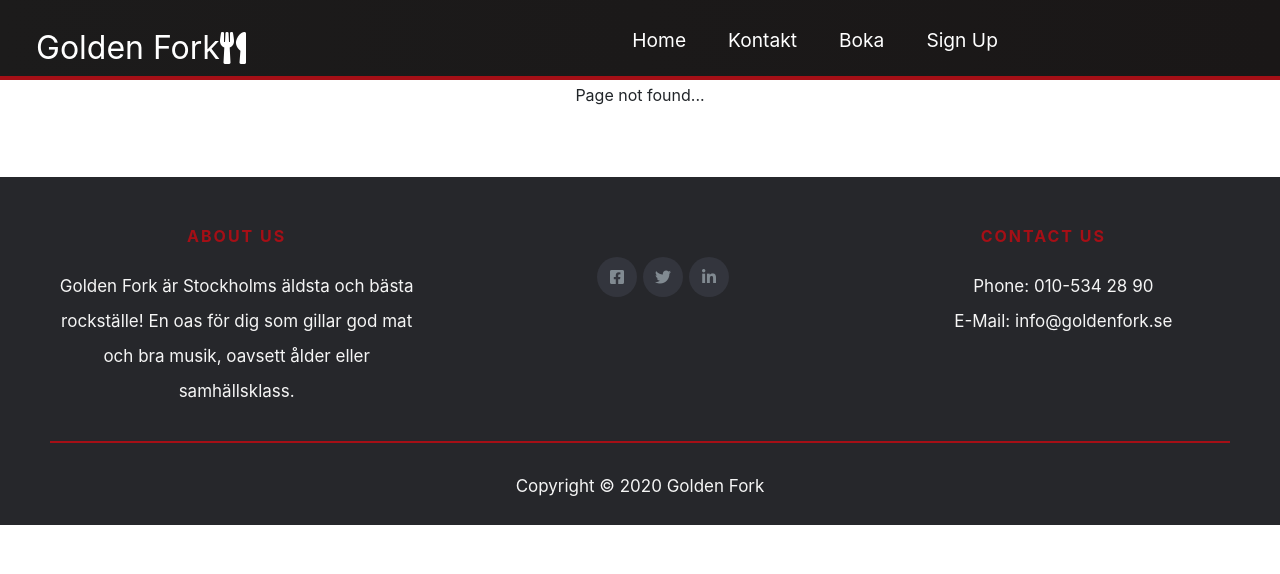
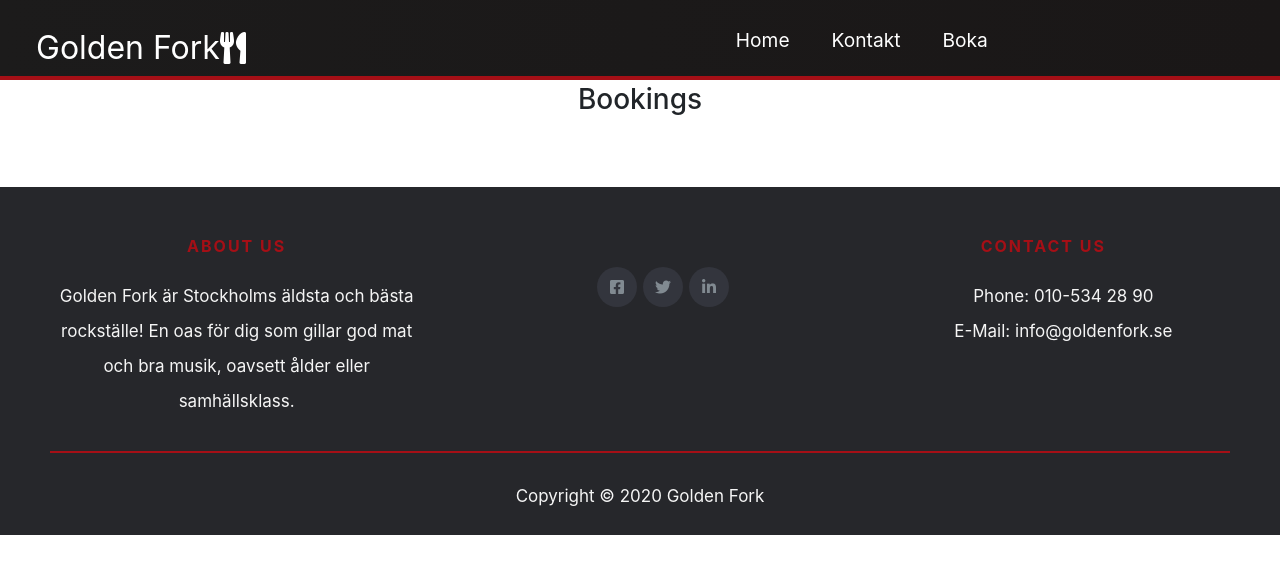
Before and after one commit to menafalici/restaurant-booking, a React (Create React App) app: page /admin in a window 1280 px wide. Shown: the top 574 px of the page. Built offline with nearby package versions, Linux system fonts and the light colour scheme.

Commit message:
structure and file changes

```diff
--- a/src/App.tsx
+++ b/src/App.tsx
@@ -10,6 +10,7 @@ import Main from './components/pages/main/Main';
 import Kontakt from './components/pages/kontakt/Kontakt';
 import Boka from './components/pages/boka/Boka';
 import Footer from './components/footer/Footer';
+import Admin from './components/pages/admin/Admin';
 import NotFound from './components/notfound/NotFound';
 
 function App() {
@@ -28,6 +29,9 @@ function App() {
             <Route path='/boka'>
               <Boka />
             </Route>
+            <Route path='/admin'>
+              <Admin />
+            </Route>
             <Route component={NotFound} />
           </Switch>
         </div>
--- a/src/components/navbar/Navbar.tsx
+++ b/src/components/navbar/Navbar.tsx
@@ -27,9 +27,6 @@ function Navbar() {
                         <li className='nav-item'>
                             <Link to='/boka' className='nav-links' onClick={closeMobilemenu}>Boka</Link>
                         </li>
-                        <li className='nav-item'>
-                            <Link to='/sign-up' className='nav-links' onClick={closeMobilemenu}>Sign Up</Link>
-                        </li>
                     </ul>
                 </div>
             </nav>
--- /dev/null
+++ b/src/components/pages/admin/Admin.tsx
@@ -0,0 +1,9 @@
+import React from 'react'
+
+function Admin() {
+    return (<div>
+        <h3> Bookings</h3>
+    </div>)
+}
+
+export default Admin
--- a/src/components/pages/boka/boka.tsx
+++ b/src/components/pages/boka/boka.tsx
@@ -6,8 +6,13 @@ function Boka() {
     <input type="name" placeholder="first name"></input>
     <input type="name" placeholder="last name"></input>
     <input type="email" placeholder="email"></input>
-    <button type="submit"> Place reservation </button> <br></br>
+    <button type="submit"> Place reservation </button>
+    <br></br>
     <link rel="stylesheet" href=""/> View my reservation
+    <br></br>
+    <input type="email" placeholder="email"></input>
+    <button type="submit"> View </button>
+
   </form>
 }
 
```
Also changed, not shown: src/components/pages/admin/Admin.css (added).
